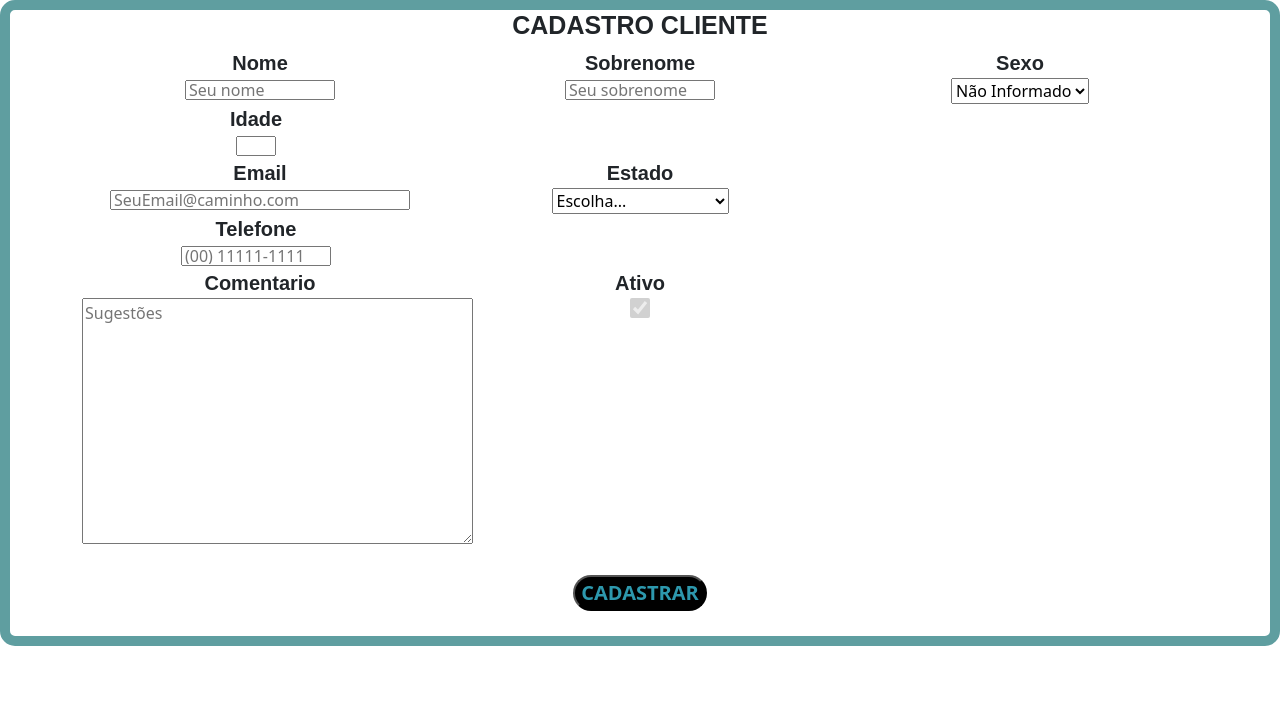
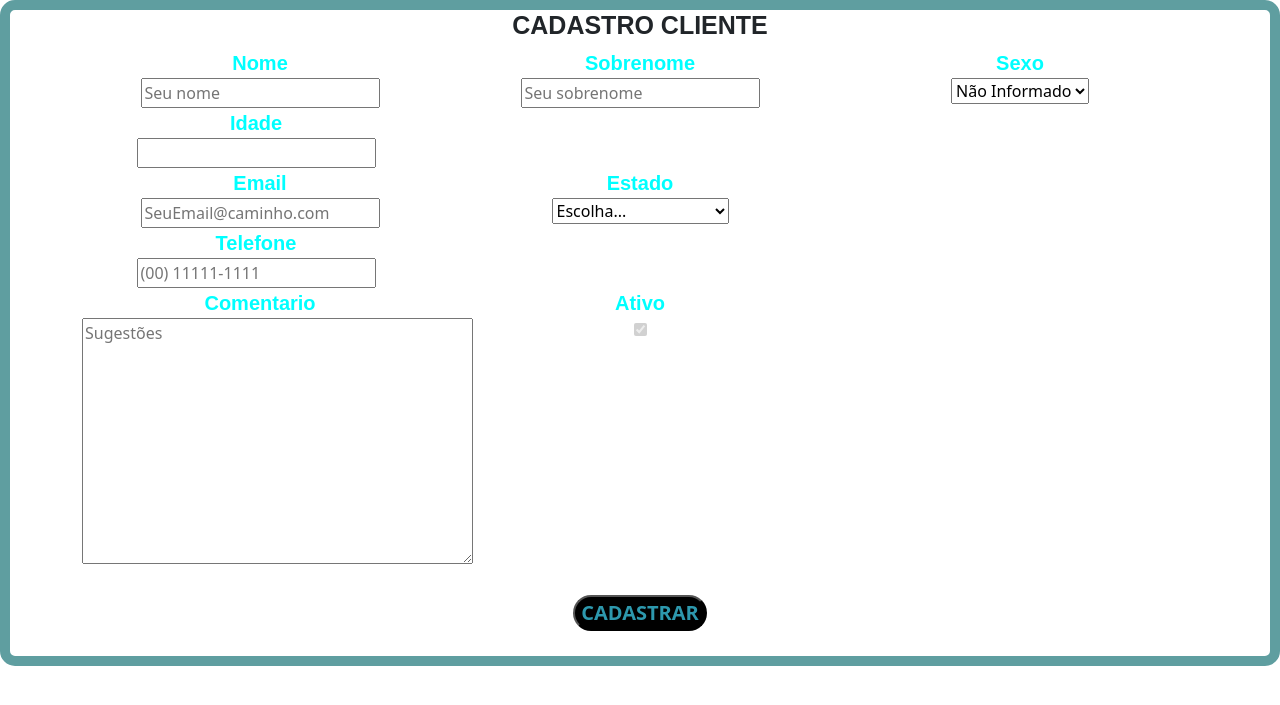
Before and after one commit to Venturaa10/formulario, a Django app: page / in a window 1280 px wide. Shown: the top 705 px of the page. Run offline with Django 5.2, Linux system fonts and the light colour scheme.

Commit message:
Chamando os campos em forms.py individualmente para o HTML

```diff
--- a/form_app/templates/index.html
+++ b/form_app/templates/index.html
@@ -17,7 +17,10 @@
 
 
         }
+
         #inputs {
+            color: aqua;
+
             font-size: 20px;
             font-family: Arial, Helvetica, sans-serif;
             font-weight: bold;
@@ -29,31 +32,6 @@
             font-family: Arial, Helvetica, sans-serif;
             font-size: 25px;
             font-weight: bold;
-        }
-        input[type='email'] {
-
-            width: 300px;
-            height: 20px;
-        }
-
-        input[type='text'] {
-            /* border-width: 5px;
-            border-radius: 10px;
-            border-style: solid;
-            border-color: aqua; */
-
-            width: 150px;
-            height: 20px;
-        }
-
-        input[type='number'] {
-            width: 40px;
-            height: 20px;
-        }
-
-        input[type='checkbox'] {
-            width: 20px;
-            height: 20px;
         }
 
         #botao {
@@ -90,8 +68,7 @@
                 <!-- 'visible_fields' é um atributo padrão dos formulários do Django que retorna uma lista dos campos do formulário que devem ser exibidos -->
                 {% for field in form.visible_fields %}
 
-                <!--
-                Condição
+                <!-- CONDIÇÃO IF forloop...
                 Verifica se o indice atual (forloop.counter 0) é divisivel por 3
                 Se a condição for True, cria uma nova linha "row" para agrupar outros 3 campos
                 !Para funcionar precisei deixar sem espaçamento na condição!-->
@@ -104,9 +81,47 @@
                             <label id="label" for="{{ field.id_for_label }}">{{ field.label }}</label>
                         </div>
 
-                        <div id="campo">
+                        <!-- CONDIÇÃO IF field.name = 'nome_do_campo' em forms
+                        if o nome do campo do formulario for igual a "nome_do_campo" que eu quero.
+                        Alterei a forma de chamar os campos para estilizar individualmente os campos
+                        -->
+                        {% if field.name == 'nome' %}
+                        <div class="campo_grupo" id="nome">
                             {{ field }}
                         </div>
+                        {% elif field.name == 'sobrenome' %}
+                        <div class="campo_grupo" id="sobrenome">
+                            {{ field }}
+                        </div>
+                        {% elif field.name == 'sexo' %}
+                        <div class="campo_grupo" id="sexo">
+                            {{ field }}
+                        </div>
+                        {% elif field.name == 'idade' %}
+                        <div class="campo_grupo" id="idade">
+                            {{ field }}
+                        </div>
+                        {% elif field.name == 'estado' %}
+                        <div class="campo_grupo" id="estado">
+                            {{ field }}
+                        </div>
+                        {% elif field.name == 'email' %}
+                        <div class="campo_grupo" id="email">
+                            {{ field }}
+                        </div>
+                        {% elif field.name == 'telefone' %}
+                        <div class="campo_grupo" id="telefone">
+                            {{ field }}
+                        </div>
+                        {% elif field.name == 'comentario' %}
+                        <div class="campo_grupo" id="comentario">
+                            {{ field }}
+                        </div>
+                        {% elif field.name == 'ativo' %}
+                        <div class="campo_grupo" id="ativo">
+                            {{ field }}
+                        </div>
+                        {% endif %}
 
                     </div>
                     <!-- Fecha a "div" se o indice atual for divisivel por 3 e não for o primeiro campo, evitando o fechamento antes da abertura -->
@@ -122,11 +137,11 @@
             <button id="botao" type="submit">CADASTRAR</button>
 
             {% for message in messages %}
-                {% if message.tags == 'error' %}
+            {% if message.tags == 'error' %}
             <div class="alert alert-danger" role="alert">
                 <p class="mensagens" style="color: rgb(0, 0, 0);">{{ message }}</p>
             </div>
-                {% else %}
+            {% else %}
             <div class="alert alert-success" role="alert">
                 <p class="mensagens" style="color: rgb(0, 208, 255);">{{ message }}</p>
             </div>
```
